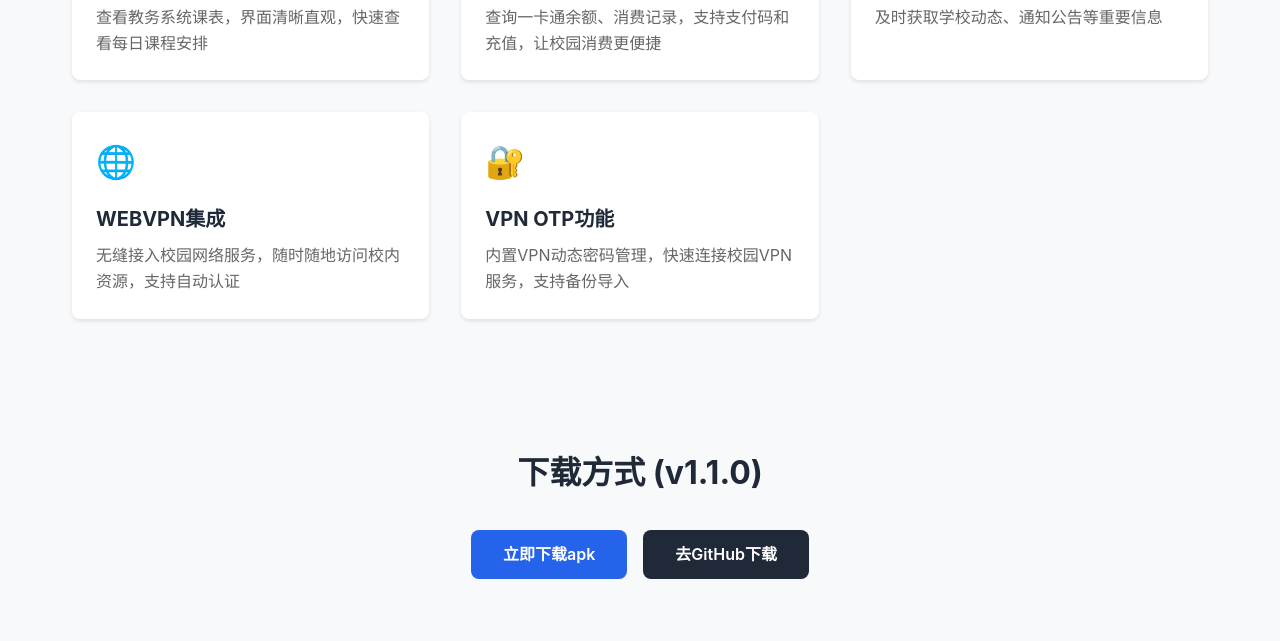
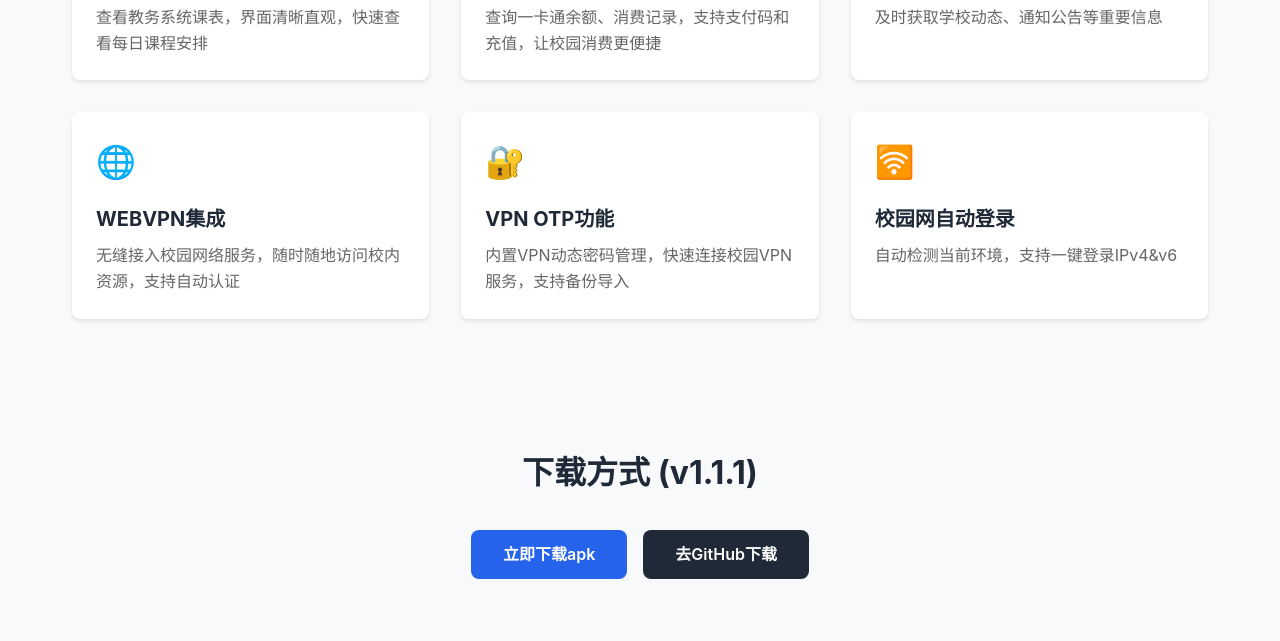
Before and after one commit to bjutapp/bjutapp.github.io, a plain HTML site: page index.html in a window 1280 px wide. Shown: the part 715-1356 px from the top of the page. Drawn offline with Linux system fonts and the light colour scheme.

Commit message:
Add files via upload

```diff
--- a/index.html
+++ b/index.html
@@ -289,14 +289,19 @@
                     <h3>VPN OTP功能</h3>
                     <p>内置VPN动态密码管理，快速连接校园VPN服务，支持备份导入</p>
                 </div>
+                <div class="feature-card">
+                    <div class="feature-icon">🛜</div>
+                    <h3>校园网自动登录</h3>
+                    <p>自动检测当前环境，支持一键登录IPv4&v6</p>
+                </div>
             </div>
         </section>
 
         <!-- 下载区域 -->
         <section id="download" class="download">
-            <h2>下载方式 (v1.1.0)</h2>
+            <h2>下载方式 (v1.1.1)</h2>
             <div class="download-buttons">
-                <a href="./1.1.0/app-universal-release.apk" class="btn btn-download">
+                <a href="./1.1.1/app-universal-release.apk" class="btn btn-download">
                     立即下载apk
                 </a>
                 <a href="https://github.com/bjutapp/bjut/releases" class="btn btn-github">
```
Also changed, not shown: 5 other files.
